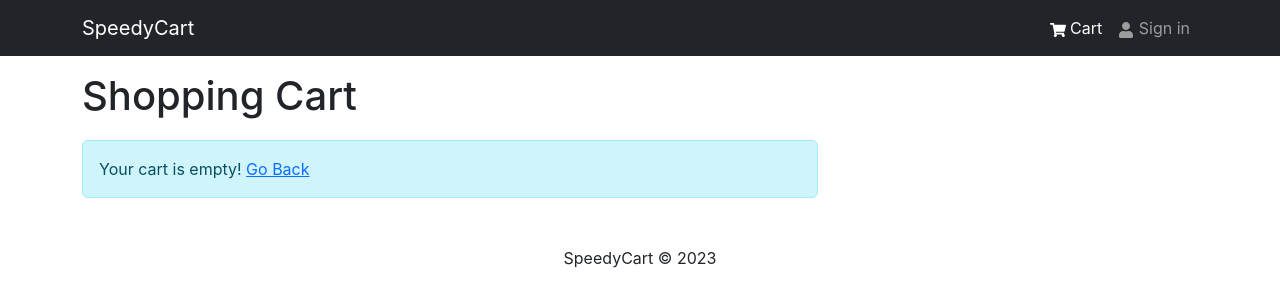
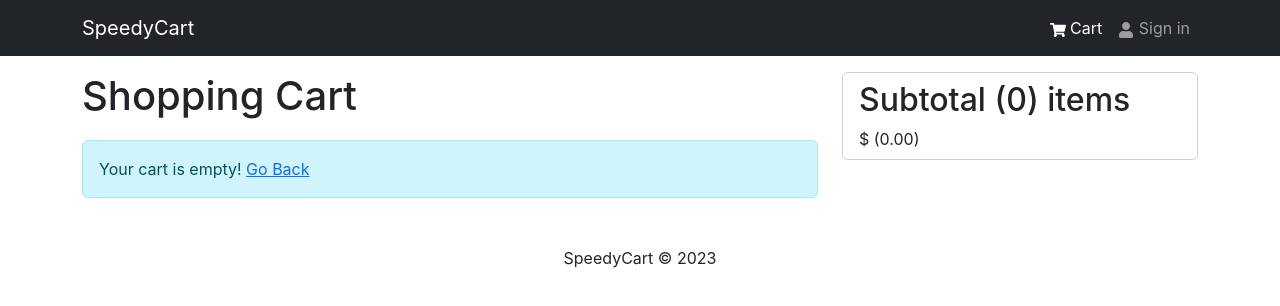
Before and after one commit to csabatoth627/speedycart-frontend, a React (Create React App) app in the folder frontend/: page /cart in a window 1280 px wide. Shown: the top 306 px of the page. Built offline with nearby package versions, Linux system fonts and the light colour scheme.

Commit message:
feat:display number and price of items (CartScreen.jsx)

```diff
--- a/frontend/src/screens/CartScreen.jsx
+++ b/frontend/src/screens/CartScreen.jsx
@@ -62,6 +62,19 @@ const CartScreen = () => {
           </ListGroup>
         )}
       </Col>
+      <Col md={4}>
+        <Card>
+          <ListGroup variant="flush">
+            <ListGroupItem>
+              <h2>
+                Subtotal ({cartItems.reduce((acc, item) => acc + item.qty, 0)})
+                items
+              </h2>
+              $ ({cartItems.reduce((acc,item) => acc + item.qty * item.price,0).toFixed(2)})
+            </ListGroupItem>
+          </ListGroup>
+        </Card>
+      </Col>
     </Row>
   );
 };
```
